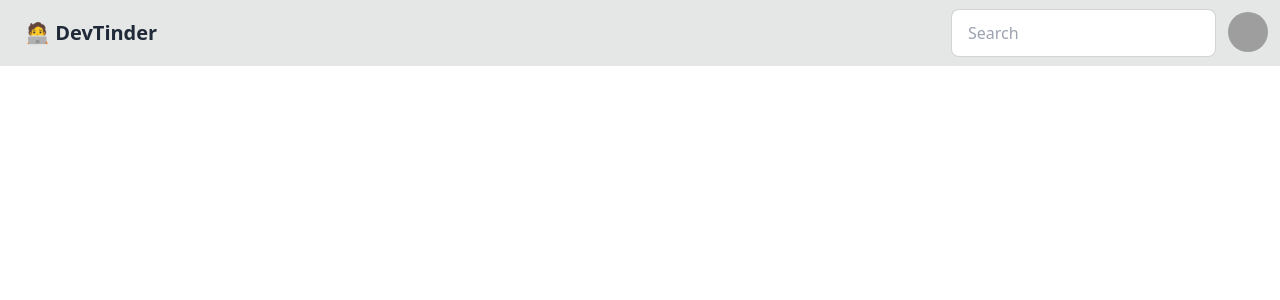
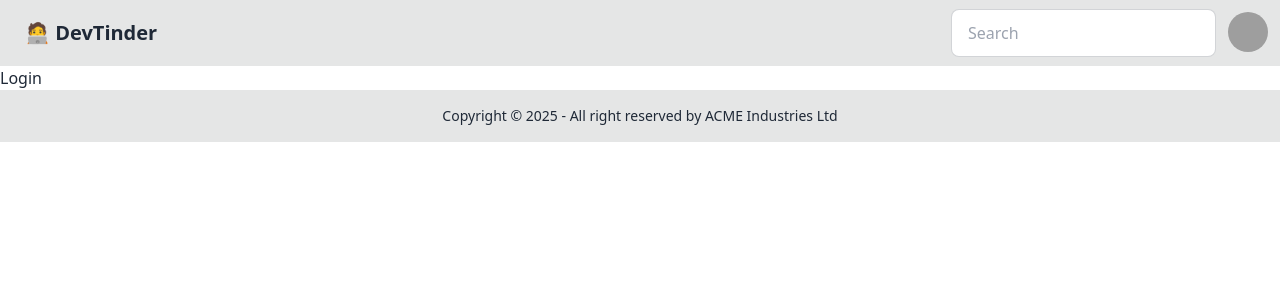
Before and after one commit to Aymen07171/DevTinder, a React (Vite) app: page /login in a window 1280 px wide. Shown: the top 300 px of the page. Built offline with nearby package versions, Linux system fonts and the light colour scheme; grey boxes are pictures that could not be loaded.

Commit message:
Updated README, added new components

```diff
--- a/package.json
+++ b/package.json
@@ -11,7 +11,8 @@
   },
   "dependencies": {
     "react": "^19.0.0",
-    "react-dom": "^19.0.0"
+    "react-dom": "^19.0.0",
+    "react-router-dom": "^7.2.0"
   },
   "devDependencies": {
     "@eslint/js": "^9.19.0",
--- a/src/App.jsx
+++ b/src/App.jsx
@@ -1,6 +1,12 @@
 
 import './index.css'
-import Navheader from './Components/Navheader.jsx'
+import { BrowserRouter, Routes, Route } from 'react-router-dom'
+import Body from './Components/Body.jsx'
+import Login from './Components/Login.jsx'
+import Profile from './Components/Profile.jsx'
+
+
+
 
 function App() {
 
@@ -8,7 +14,19 @@
   return (
 
     <div>
-     <Navheader />
+      <BrowserRouter basename='/' >
+        <Routes>
+          <Route path='/' element={<Body />} >
+
+            <Route path='/login' element={<Login />} />
+            <Route path='profile' element={<Profile />} />
+
+            </Route>
+
+        </Routes>
+
+
+      </BrowserRouter>
     </div>
   )
 }
--- /dev/null
+++ b/src/Components/Body.jsx
@@ -0,0 +1,16 @@
+
+import { Outlet } from 'react-router-dom'
+import Navheader from './Navheader'
+import Footer from './Footer'
+
+    const Body = () => {
+    return (
+        <div>
+            <Navheader />
+            <Outlet  />
+            <Footer />
+        </div>
+    )
+    }
+
+    export default Body
--- /dev/null
+++ b/src/Components/Footer.jsx
@@ -0,0 +1,14 @@
+
+const Footer = () => {
+  return (
+    <div className="">
+      <footer className="footer footer-center bg-base-300 text-base-content p-4 ">
+  <aside>
+    <p>Copyright © {new Date().getFullYear()} - All right reserved by ACME Industries Ltd</p>
+  </aside>
+</footer>
+    </div>
+  )
+}
+
+export default Footer
--- /dev/null
+++ b/src/Components/Login.jsx
@@ -0,0 +1,10 @@
+
+const Login = () => {
+  return (
+    <div>
+        <h1>Login</h1>
+    </div>
+  )
+}
+
+export default Login
--- /dev/null
+++ b/src/Components/Profile.jsx
@@ -0,0 +1,10 @@
+
+const Profile = () => {
+  return (
+    <div>
+        <h1>Profile</h1>
+    </div>
+  )
+}
+
+export default Profile
```
Also changed, not shown: 2 other files (tests, documents, lock files or other folders).
